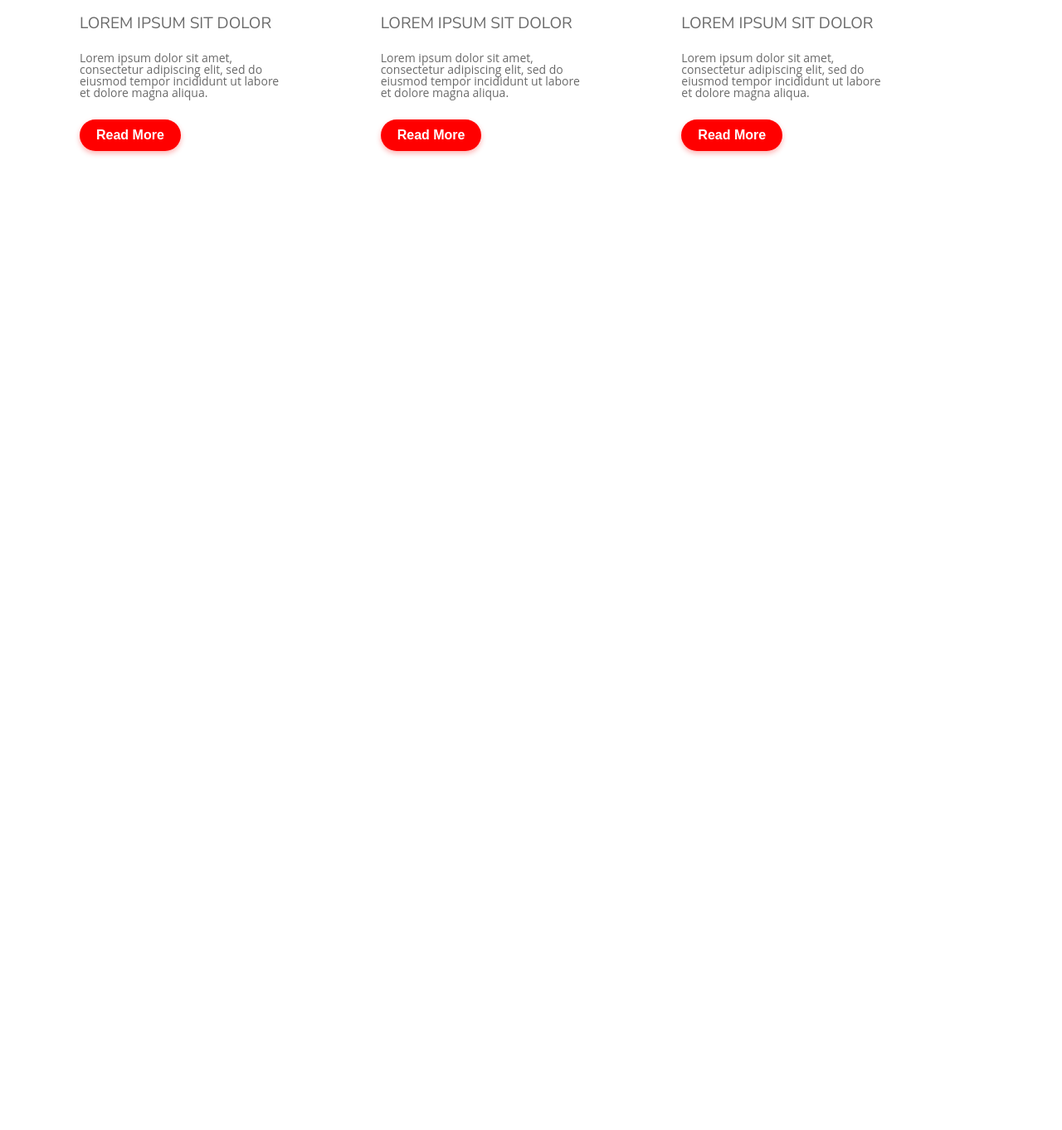
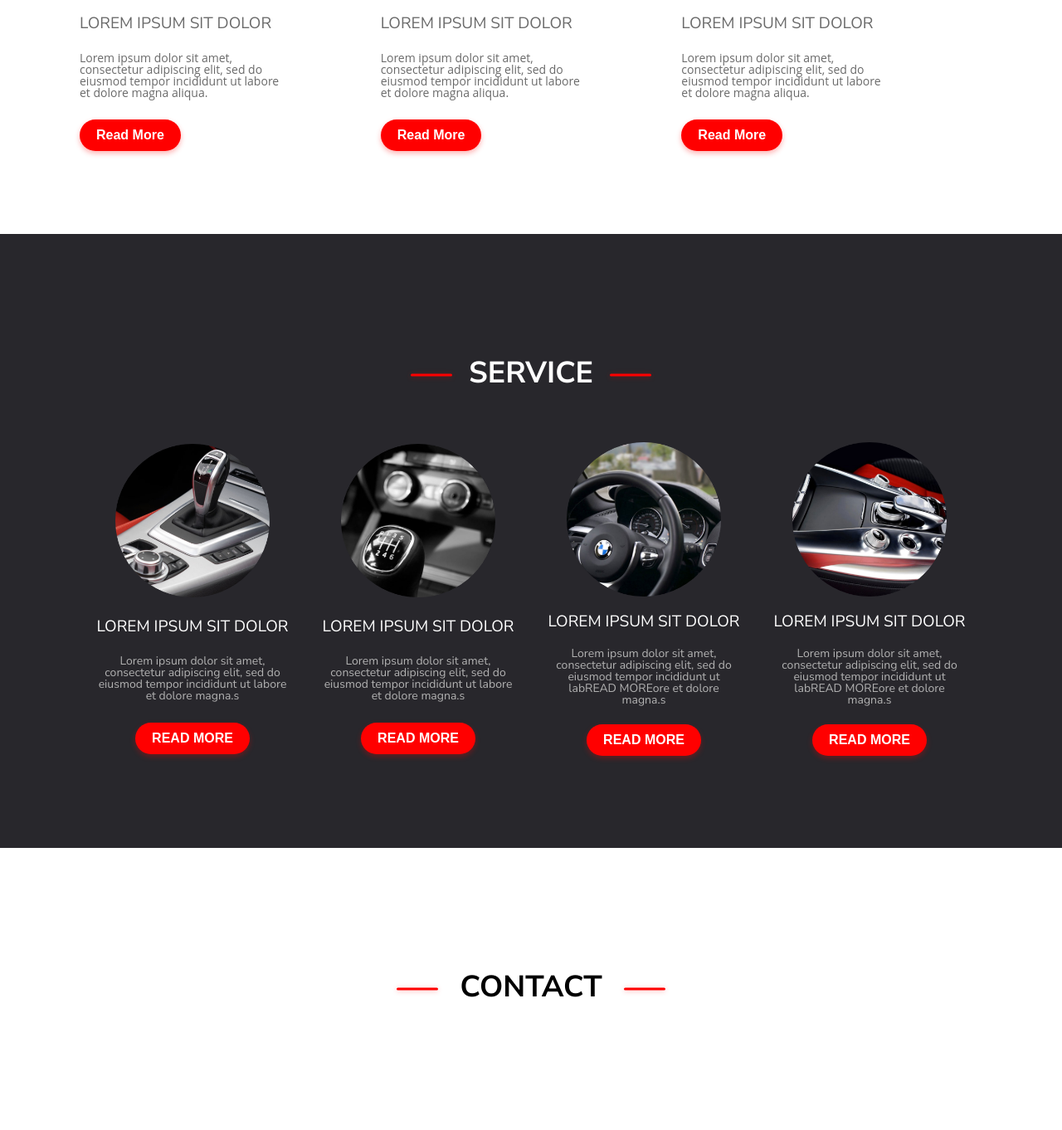
Before and after one commit to SimonSt01/car-sharing, a plain HTML site: page index.html in a window 1280 px wide. Shown: the part 1237-2599 px from the top of the page at 83% size. Before the commit the page ends 1519 px from the top, so only its background shows below. Drawn offline with Linux system fonts and the light colour scheme.

Commit message:
Create and style service section

```diff
--- a/css/style.css
+++ b/css/style.css
@@ -38,11 +38,12 @@ h2 {
   height: 40px;
   margin: 50px auto;
   text-align: center;
+  text-transform: uppercase;
 }
 h2::before {
   content: "";
   position: absolute;
-  left: -50%;
+  left: -30%;
   top: 50%;
   height: 3px;
   background-color: var(--alert-color);
@@ -54,7 +55,7 @@ h2::before {
 h2::after {
   content: "";
   position: absolute;
-  left: 150%;
+  left: 130%;
   top: 50%;
   transform: translate(-50%, -50%);
   background-color: var(--alert-color);
@@ -210,6 +211,10 @@ h2::after {
   background-color: var(--alert-color);
   box-shadow: 0px 3px 6px #ff00004d;
 }
+
+.blog__header {
+  padding: 0 7px;
+}
 .blog__article {
   text-align: left;
 }
@@ -237,3 +242,33 @@ h2::after {
 .article__content {
   width: 70%;
 }
+.service {
+  background-color: #28272c;
+  color: #fff;
+}
+
+.service__card {
+  display: flex;
+  flex-direction: column;
+  justify-content: space-around;
+  align-items: center;
+  width: 25%;
+  margin: 0 20px;
+  text-align: center;
+  height: 400px;
+}
+.service__name {
+  font-size: 1.9rem;
+  font-weight: var(--regular-font);
+}
+.service__text {
+  color: #b2b2b2;
+  font-size: 1.4rem;
+}
+.service__photo {
+  width: 80%;
+}
+.service__btn {
+  padding: 10px 20px;
+  box-shadow: 0px 3px 6px #ff00004d;
+}
--- a/index.html
+++ b/index.html
@@ -89,5 +89,50 @@
         </article>
       </div>
     </section>
+    <section class="service">
+      <h2 class="service__header">Service</h2>
+      <div class="container">
+        <div class="service__card">
+          <img src="./assets/mini1@2x.png" alt="" class="service__photo" />
+          <h3 class="service__name">LOREM IPSUM SIT DOLOR</h3>
+          <p class="service__text">
+            Lorem ipsum dolor sit amet, consectetur adipiscing elit, sed do
+            eiusmod tempor incididunt ut labore et dolore magna.s
+          </p>
+          <button class="service__btn">READ MORE</button>
+        </div>
+        <div class="service__card">
+          <img src="./assets/mini2@2x.png" alt="" class="service__photo" />
+          <h3 class="service__name">LOREM IPSUM SIT DOLOR</h3>
+          <p class="service__text">
+            Lorem ipsum dolor sit amet, consectetur adipiscing elit, sed do
+            eiusmod tempor incididunt ut labore et dolore magna.s
+          </p>
+          <button class="service__btn">READ MORE</button>
+        </div>
+        <div class="service__card">
+          <img src="./assets/mini3@2x.png" alt="" class="service__photo" />
+          <h3 class="service__name">LOREM IPSUM SIT DOLOR</h3>
+          <p class="service__text">
+            Lorem ipsum dolor sit amet, consectetur adipiscing elit, sed do
+            eiusmod tempor incididunt ut labREAD MOREore et dolore magna.s
+          </p>
+          <button class="service__btn">READ MORE</button>
+        </div>
+        <div class="service__card">
+          <img src="./assets/mini4@2x.png" alt="" class="service__photo" />
+          <h3 class="service__name">LOREM IPSUM SIT DOLOR</h3>
+          <p class="service__text">
+            Lorem ipsum dolor sit amet, consectetur adipiscing elit, sed do
+            eiusmod tempor incididunt ut labREAD MOREore et dolore magna.s
+          </p>
+          <button class="service__btn">READ MORE</button>
+        </div>
+      </div>
+    </section>
+    <section class="contact">
+      <h2 class="service__header">Contact</h2>
+      <div class="container"></div>
+    </section>
   </body>
 </html>
```
